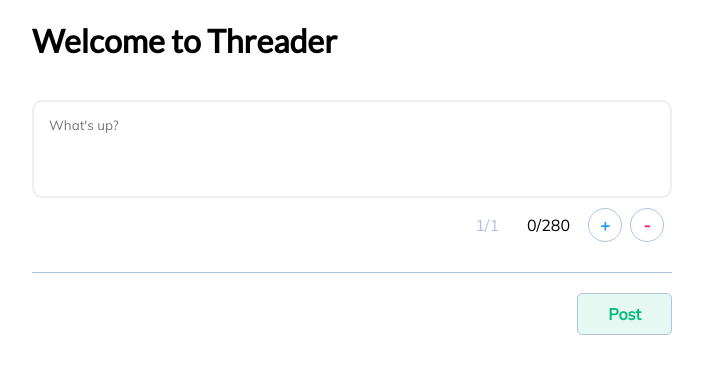
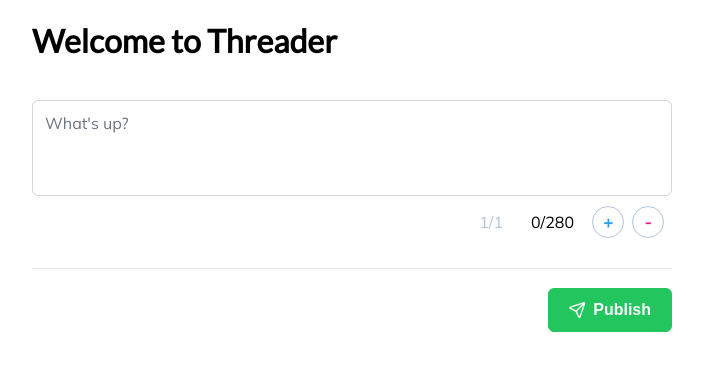
Before and after one commit to jbuget/threadr-app, a Nuxt app: page / in a window 1280 px wide. Shown: the top 374 px of the page, without its empty margins (288-991 px from the left). Built offline with nearby package versions, Linux system fonts and the light colour scheme; a web font is replaced by a local one.

Commit message:
design: add PrimeVue for Nuxt

```diff
--- /dev/null
+++ b/assets/scss/main.scss
@@ -0,0 +1 @@
+@import "primeicons/primeicons.css";
--- a/components/Editor.vue
+++ b/components/Editor.vue
@@ -1,22 +1,8 @@
-<template>
-    <div class="messages">
-        <div class="message" v-for="(message, index) in messages">
-            <textarea v-model="message.body" placeholder="What's up?" rows="4"></textarea>
-            <div class="actions">
-                <!-- <div role="button" aria-label="Gallery" tabindex="0"></div>-->
-                <div class="message-index"><span>{{ index + 1 }}/{{ messages.length }}</span></div>
-                <div class="message-length">{{ message.body.length }}/280</div>
-                <div class="add-message" role="button" tabindex="0" title="Add message" @keyup.enter="addMessageBelow(index + 1)" @click="addMessageBelow(index + 1)"><span>+</span></div>
-                <div class="remove-message" role="button" tabindex="0" title="Remove message" @keyup.enter="removeMessage(index)" @click="removeMessage(index)"><span>-</span></div>
-            </div>
-        </div>
-        <div class="publish">
-            <div role="button" tabindex="0" @click="publishThread()"><span>Post</span></div>
-        </div>
-    </div>
-</template>
+<script setup lang="ts">
+import { useToast } from "primevue/usetoast";
 
-<script setup lang="ts">
+const toast = useToast();
+
 const messages = reactive([{
     body: '',
     files: []
@@ -36,14 +22,37 @@
 
 async function publishThread() {
     const nonEmptyMessages = messages.filter((message) => message.body.trim().length > 0)
-    await $fetch('/api/threads', { method: 'post', body: { messages: nonEmptyMessages } })
+    //await $fetch('/api/threads', { method: 'post', body: { messages: nonEmptyMessages } })
+    toast.add({ severity: 'success', summary: 'Thread published', detail: `${nonEmptyMessages.length} posts published`, life: 3000 });
 }
 </script>
 
+<template>
+    <div class="editor">
+        <Toast />
+        <div class="messages">
+            <div class="message" v-for="(message, index) in messages">
+                <Textarea v-model="message.body" placeholder="What's up?" rows="4" autoResize></Textarea>
+                <div class="actions">
+                    <!-- <div role="button" aria-label="Gallery" tabindex="0"></div>-->
+                    <div class="message-index"><span>{{ index + 1 }}/{{ messages.length }}</span></div>
+                    <div class="message-length">{{ message.body.length }}/280</div>
+                    <div class="add-message" role="button" tabindex="0" title="Add message"
+                        @keyup.enter="addMessageBelow(index + 1)" @click="addMessageBelow(index + 1)"><span>+</span></div>
+                    <div class="remove-message" role="button" tabindex="0" title="Remove message"
+                        @keyup.enter="removeMessage(index)" @click="removeMessage(index)"><span>-</span></div>
+                </div>
+            </div>
+            <Divider />
+            <div class="publish">
+                <Button label="Publish" icon="pi pi-send" severity="success" @click="publishThread" />
+            </div>
+        </div>
+    </div>
+</template>
+
 <style>
 .publish {
-    border-top: 1px solid lightsteelblue;
-    padding: 20px 0;
     display: flex;
     flex-direction: row;
     justify-content: flex-end;
@@ -65,20 +74,6 @@
 .publish div[role="button"]:hover {
     color: white;
     background-color: rgb(0, 186, 124);
-}
-
-textarea {
-    resize: none;
-    border: 2px solid #EFEFEF;
-    border-radius: 10px;
-    padding: 15px;
-}
-
-textarea:active,
-textarea:focus {
-    outline: none !important;
-    border: 2px solid lightsteelblue;
-    ;
 }
 
 .actions {
@@ -141,4 +136,5 @@
 
 .message-index {
     color: lightsteelblue;
-}</style>
+}
+</style>
--- a/nuxt.config.ts
+++ b/nuxt.config.ts
@@ -7,7 +7,12 @@
   },
   css: [
     '@/assets/css/main.css',
+    '@/assets/scss/main.scss',
+    'primevue/resources/themes/lara-light-blue/theme.css'
   ],
+  build: {
+    transpile: ["primevue"]
+  },
   modules: ['@nuxtjs/google-fonts'],
   googleFonts: {
     families: {
--- a/package.json
+++ b/package.json
@@ -14,6 +14,9 @@
     "@nuxtjs/google-fonts": "^3.0.2",
     "masto": "^6.2.0",
     "nuxt": "^3.7.0",
+    "primeicons": "^6.0.1",
+    "primevue": "^3.32.2",
+    "sass": "^1.66.1",
     "twitter-api-v2": "^1.15.1"
   }
 }
--- /dev/null
+++ b/plugins/primevue.js
@@ -0,0 +1,17 @@
+import { defineNuxtPlugin } from "#app";
+import PrimeVue from "primevue/config";
+import Button from "primevue/button";
+import Divider from "primevue/divider";
+import Textarea from "primevue/textarea";
+import Toast from "primevue/toast";
+import ToastService from 'primevue/toastservice';
+
+export default defineNuxtPlugin((nuxtApp) => {
+    nuxtApp.vueApp.use(PrimeVue, { ripple: true });
+    nuxtApp.vueApp.use(ToastService)
+    nuxtApp.vueApp.component("Button", Button);
+    nuxtApp.vueApp.component("Divider", Divider);
+    nuxtApp.vueApp.component("Textarea", Textarea);
+    nuxtApp.vueApp.component("Toast", Toast);
+    //other components that you need
+});
```
Also changed, not shown: 1 other file (tests, documents, lock files or other folders).
